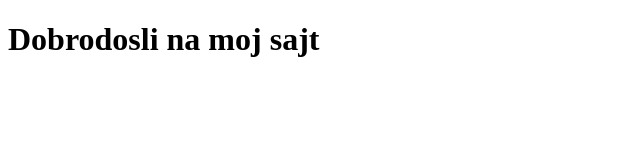
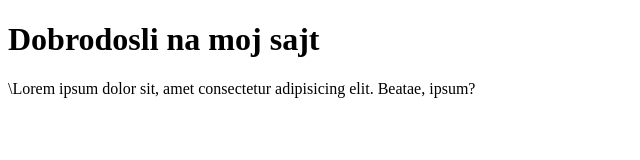
Before and after one commit to DarkoTrifkovic/git-vezba, a plain HTML site: page index.html in a window 1280 px wide. Shown: the whole page, without its empty margins (0-640 px from the left). Drawn offline with Linux system fonts and the light colour scheme.

Commit message:
Dodana main sekcija

```diff
--- a/index.html
+++ b/index.html
@@ -9,5 +9,8 @@
     <header>
         <h1>Dobrodosli na moj sajt</h1>
     </header>
+    <main>
+        <p>\Lorem ipsum dolor sit, amet consectetur adipisicing elit. Beatae, ipsum?</p>
+    </main>
 </body>
 </html>
```
